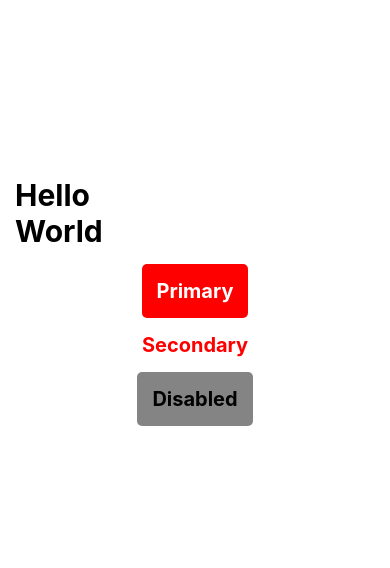
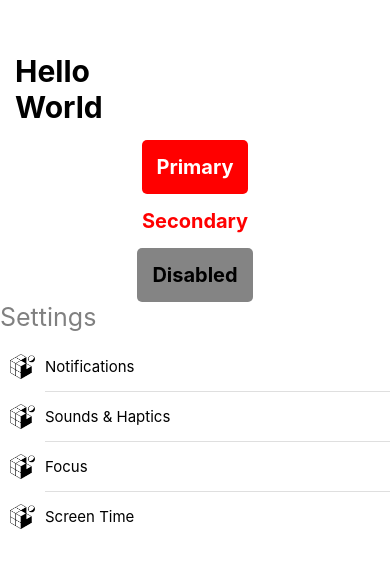
Before and after one commit to Joel-Milligan/my-weather-app, a React Native app: screen / in a window 390 px wide. Shown: the part 128-696 px from the top of the page. Built offline with nearby package versions, Linux system fonts and the light colour scheme.

Commit message:
M2L4 - Options List

```diff
--- a/App.tsx
+++ b/App.tsx
@@ -1,7 +1,9 @@
 import { StatusBar } from 'expo-status-bar';
 import { StyleSheet, Text, View } from 'react-native';
 
+import { OptionsList } from './components/options-list';
 import { SimpleButton } from './components/simple-button';
+import images from './themes/images';
 
 interface HelloWorldProps {
   shouldRenderWorld: boolean;
@@ -23,6 +25,15 @@
       <SimpleButton title="Primary" />
       <SimpleButton title="Secondary" secondary />
       <SimpleButton title="Disabled" disabled />
+      <OptionsList
+        title="Settings"
+        rows={[
+          { title: 'Notifications', leftIcon: images.favIcon },
+          { title: 'Sounds & Haptics', leftIcon: images.favIcon },
+          { title: 'Focus', leftIcon: images.favIcon },
+          { title: 'Screen Time', leftIcon: images.favIcon },
+        ]}
+      />
       <StatusBar style="auto" />
     </View>
   );
--- /dev/null
+++ b/components/options-list.tsx
@@ -0,0 +1,80 @@
+import React, { ReactElement } from 'react';
+import { Image, ImageURISource, StyleSheet, Text, TouchableOpacity, View } from 'react-native';
+
+import colors from '../themes/colors';
+import metrics from '../themes/metrics';
+
+interface Row {
+  title: string;
+  leftIcon?: ImageURISource;
+  onPress?: () => void;
+}
+
+interface Props {
+  title: string;
+  rows: Row[];
+}
+
+export function OptionsList(props: Props): ReactElement<Props> {
+  return (
+    <>
+      <Text style={styles.title}>{props.title}</Text>
+      <View style={styles.container}>
+        {props.rows.map((row, index) => {
+          return (
+            <TouchableOpacity key={index} onPress={row.onPress}>
+              <View style={styles.row}>
+                {row.leftIcon && <Image source={row.leftIcon} style={styles.rowLeftSide} />}
+                <View
+                  style={{
+                    ...styles.rowRightSide,
+                    borderBottomWidth: index !== props.rows.length - 1 ? 1 : undefined,
+                  }}
+                >
+                  <Text style={styles.rowText}>{row.title}</Text>
+                </View>
+              </View>
+            </TouchableOpacity>
+          );
+        })}
+      </View>
+    </>
+  );
+}
+
+const styles = StyleSheet.create({
+  container: {
+    width: '100%',
+    backgroundColor: 'white',
+    borderRadius: metrics.borderRadius,
+    paddingRight: 0,
+    marginVertical: metrics.baseMargin,
+  },
+  title: {
+    alignSelf: 'flex-start',
+    fontSize: metrics.h1FontSize,
+    color: colors.title,
+  },
+  row: {
+    flexDirection: 'row',
+    marginLeft: metrics.baseMargin,
+  },
+  rowRightSide: {
+    flex: 1,
+    marginLeft: metrics.baseMargin,
+    paddingVertical: metrics.baseMargin,
+    borderBottomColor: colors.veryLightGrey,
+    alignContent: 'center',
+  },
+  rowText: {
+    fontSize: metrics.h3FontSize,
+    color: colors.bodyTextColor,
+    paddingVertical: metrics.smallMargin,
+    textAlignVertical: 'center',
+  },
+  rowLeftSide: {
+    height: metrics.icons.smallMedium,
+    width: metrics.icons.smallMedium,
+    alignSelf: 'center',
+  },
+});
```
